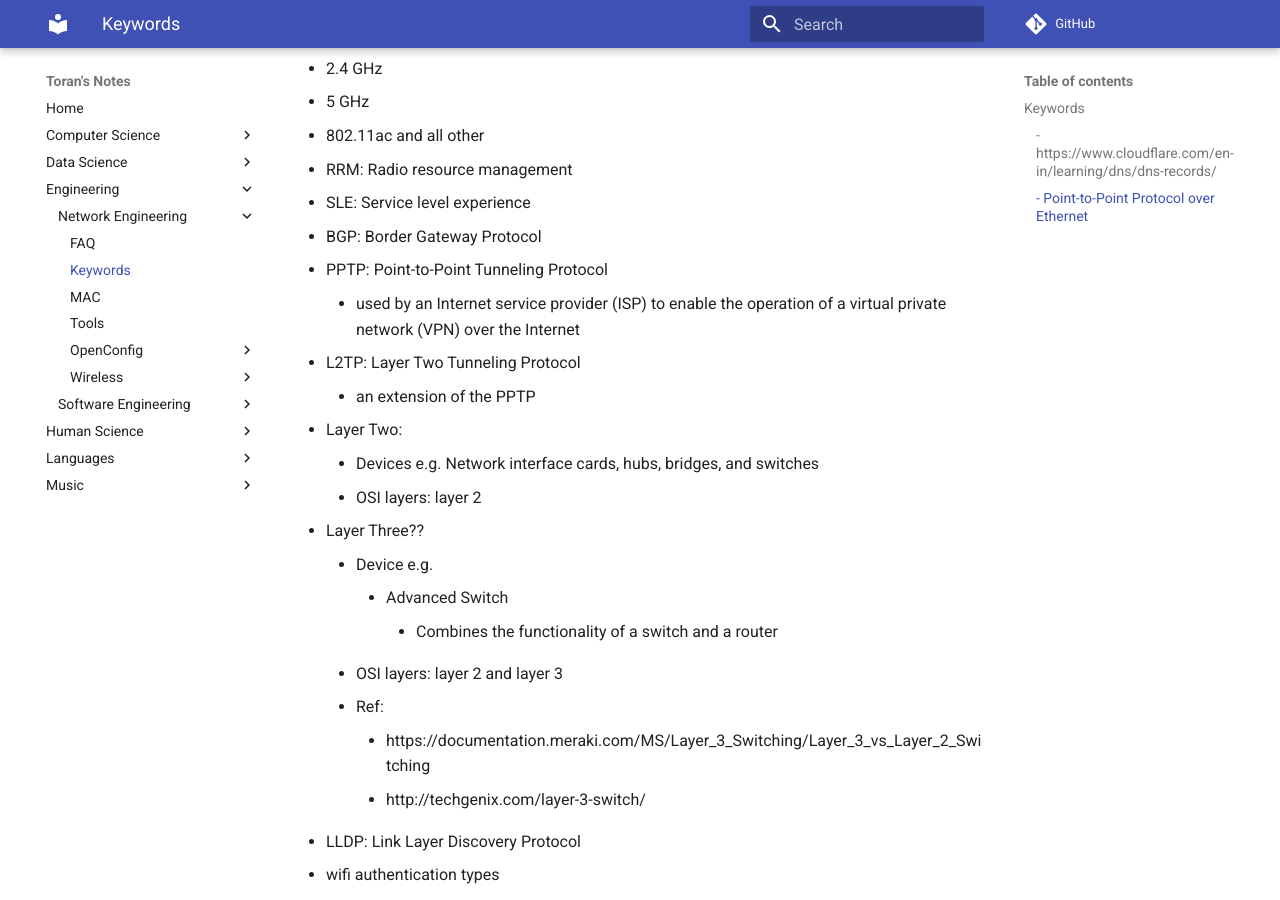
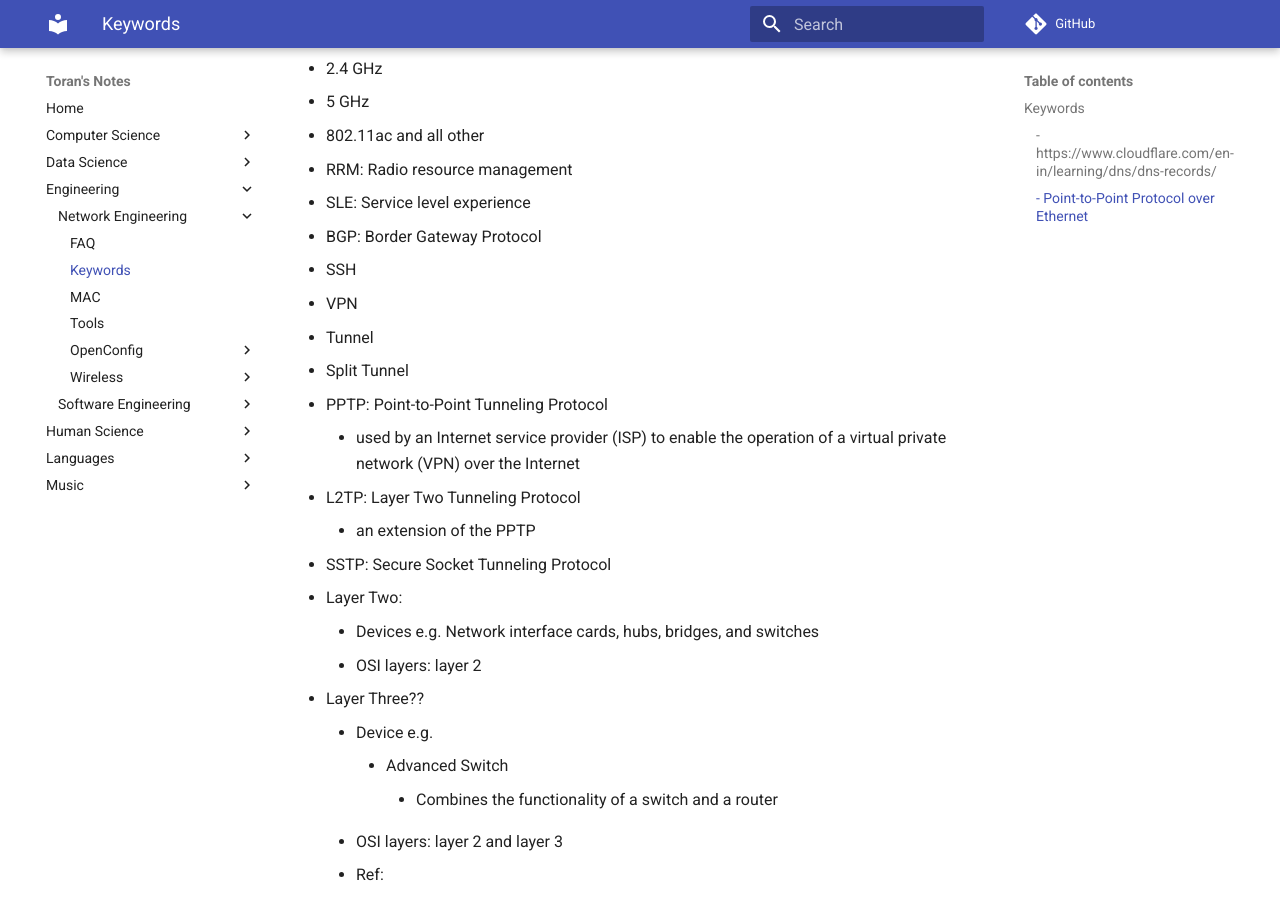
Before and after one commit to toransahu/notes, an MkDocs documentation site: the page built from docs/Engineering/Network-Engineering/Keywords.md, in a window 1280 px wide and 900 px high, scrolled down 7379 px. Built offline with MkDocs 1.6.1 and Material for MkDocs 9.7.7, drawn with Linux system fonts in a browser that asks for light colours; comment, search, counter and statistics services are not loaded.

Commit message:
Update Keywords.md

```diff
--- a/docs/Engineering/Network-Engineering/Keywords.md
+++ b/docs/Engineering/Network-Engineering/Keywords.md
@@ -117,11 +117,11 @@
 - WxLAN
 - WAN
 - VLAN
-    -
 - VxLAN
 - MAC
     - Media access control
 - IP
+- IPSec protocol suite
 - Port
 - SSID
 - BSSID
@@ -205,10 +205,15 @@
 - RRM: Radio resource management
 - SLE: Service level experience
 - BGP: Border Gateway Protocol
+- SSH
+- VPN
+- Tunnel
+- Split Tunnel
 - PPTP:  Point-to-Point Tunneling Protocol
     - used by an Internet service provider (ISP) to enable the operation of a virtual private network (VPN) over the Internet
 - L2TP: Layer Two Tunneling Protocol
     - an extension of the PPTP
+- SSTP: Secure Socket Tunneling Protocol
 - Layer Two:
     - Devices e.g. Network interface cards, hubs, bridges, and switches
     - OSI layers: layer 2
```
